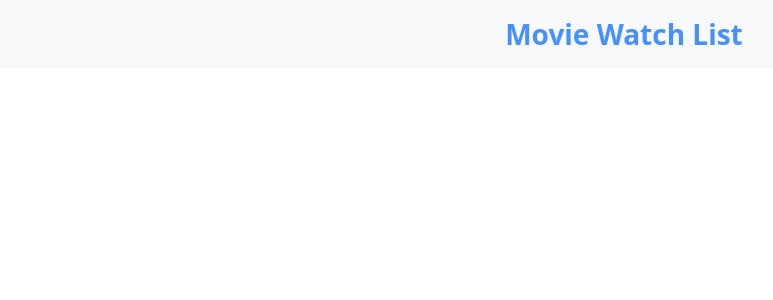
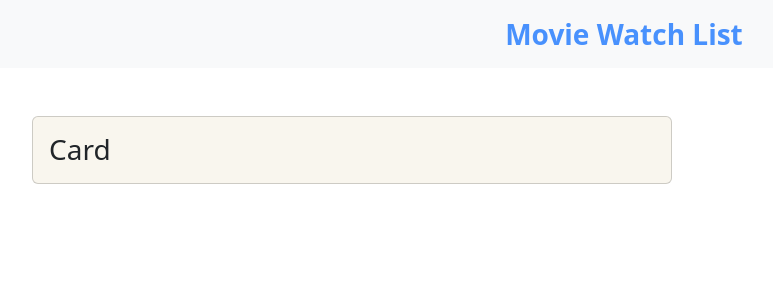
Before and after one commit to Shawaiz99/movie-watch-list-practice-project, a React app: page / in a window 1280 px wide. Shown: the top 300 px of the page, without its empty margins (16-789 px from the left). Built offline with nearby package versions, Linux system fonts and the light colour scheme; the HTML template or start-up script is replaced by a standard one.

Commit message:
Making the basic layouts of the card project

```diff
--- a/src/App.jsx
+++ b/src/App.jsx
@@ -1,10 +1,12 @@
 
+import MovieCard from './components/MovieCard';
 import Navbar from './components/Navbar';
 
 function App() {
   return (
     <>
       <Navbar />
+      <MovieCard />
     </>
   );
 }
--- a/src/components/MovieCard.jsx
+++ b/src/components/MovieCard.jsx
@@ -1,7 +1,13 @@
 function MovieCard() {
   return (
-    <div>
-
+    <div className="col-6 m-5">
+      <div className="card bg-bone-white text-dark">
+        <div className="card-body">
+            <h3 className="card-title m-0">
+                Card
+            </h3>
+        </div>
+      </div>
     </div>
   )
 }
--- a/src/index.css
+++ b/src/index.css
@@ -0,0 +1,3 @@
+.bg-bone-white {
+  background-color: #f9f6ee;
+}
```
